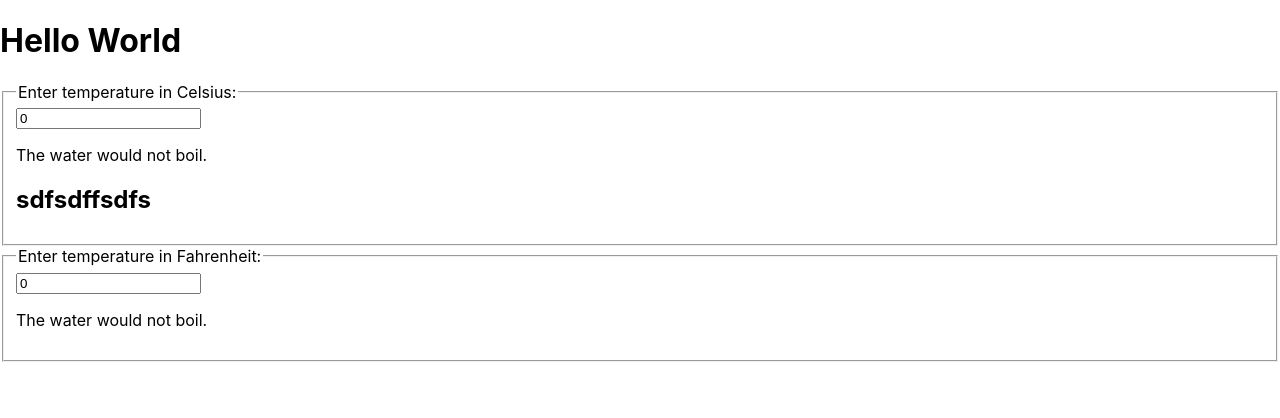
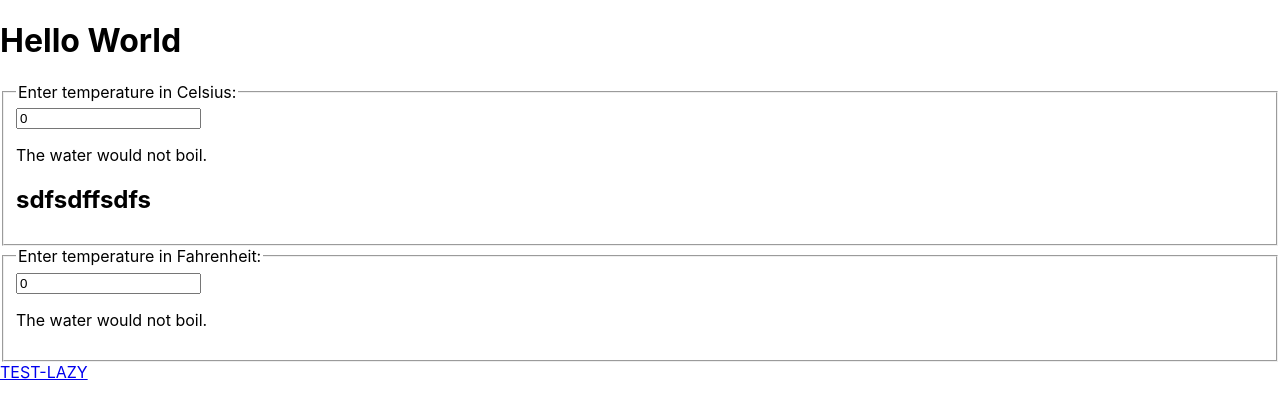
Before and after one commit to MontyMa/framework-react, a React (Create React App) app: page / in a window 1280 px wide. Shown: the top 418 px of the page. Built offline with nearby package versions, Linux system fonts and the light colour scheme.

Commit message:
按需加载组件

```diff
--- a/src/App.tsx
+++ b/src/App.tsx
@@ -1,9 +1,7 @@
 import React, {Component} from 'react';
 import './App.scss';
 import {Calculator} from './components/Calculator';
-
-// state interface
-// interface StateType {}
+import {Link} from 'react-router-dom';
 
 export class App extends Component<any, any> {
     state = {};
@@ -13,6 +11,7 @@ export class App extends Component<any, any> {
             <div className="App">
                 <h1>Hello World</h1>
                 <Calculator />
+                <Link to="/test-lazy">TEST-LAZY</Link>
             </div>
         );
     }
--- /dev/null
+++ b/src/components/LazyComponentsss.tsx
@@ -0,0 +1,9 @@
+import React, {Component} from 'react';
+
+export class CCCC extends Component {
+    render() {
+        return <div>CCCCCCCC</div>;
+    }
+}
+
+export default CCCC;
--- a/src/index.tsx
+++ b/src/index.tsx
@@ -1,13 +1,18 @@
-import React from 'react';
+import React, {Suspense, lazy} from 'react';
 import ReactDOM from 'react-dom';
 import './index.scss';
 import App from './App';
 import * as serviceWorker from './serviceWorker';
 import {BrowserRouter, Route} from 'react-router-dom';
 
+const LazyComponent = lazy(() => import('./components/LazyComponentsss'));
+
 ReactDOM.render(
     <BrowserRouter basename={'/en-us'}>
         <Route path={'/'} component={App} />
+        <Suspense fallback={<div>Loading</div>}>
+            <Route path={'/test-lazy'} component={LazyComponent} />
+        </Suspense>
     </BrowserRouter>,
     document.getElementById('root')
 );
```
